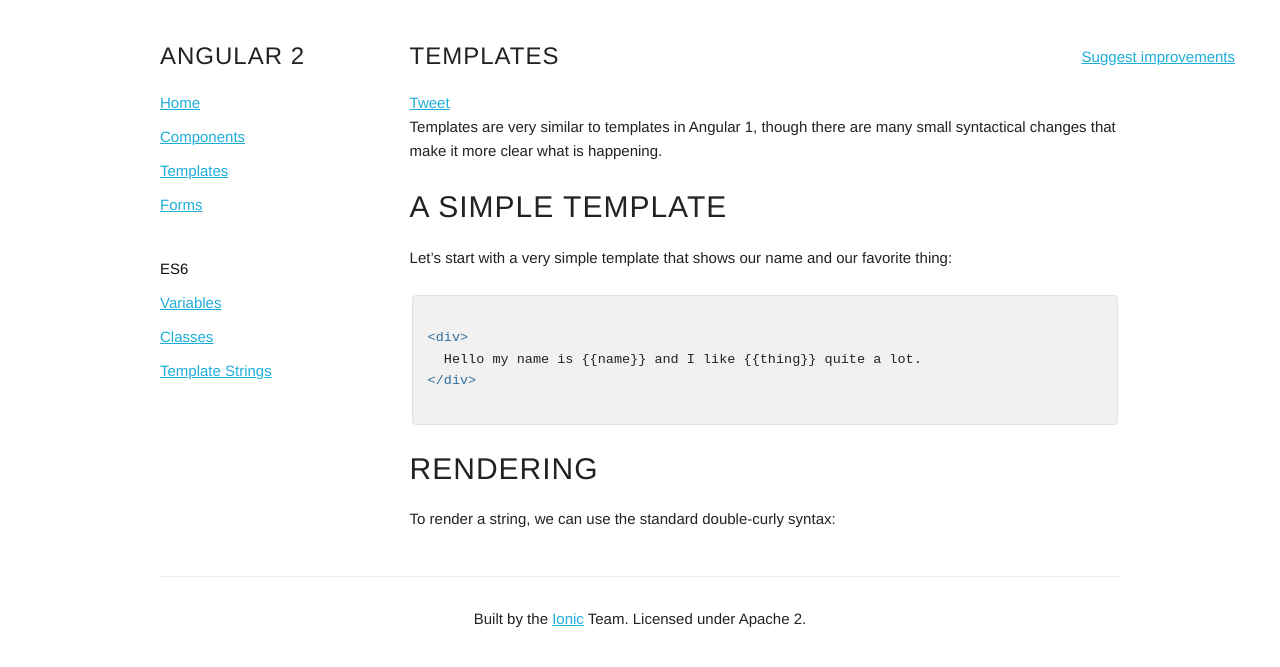
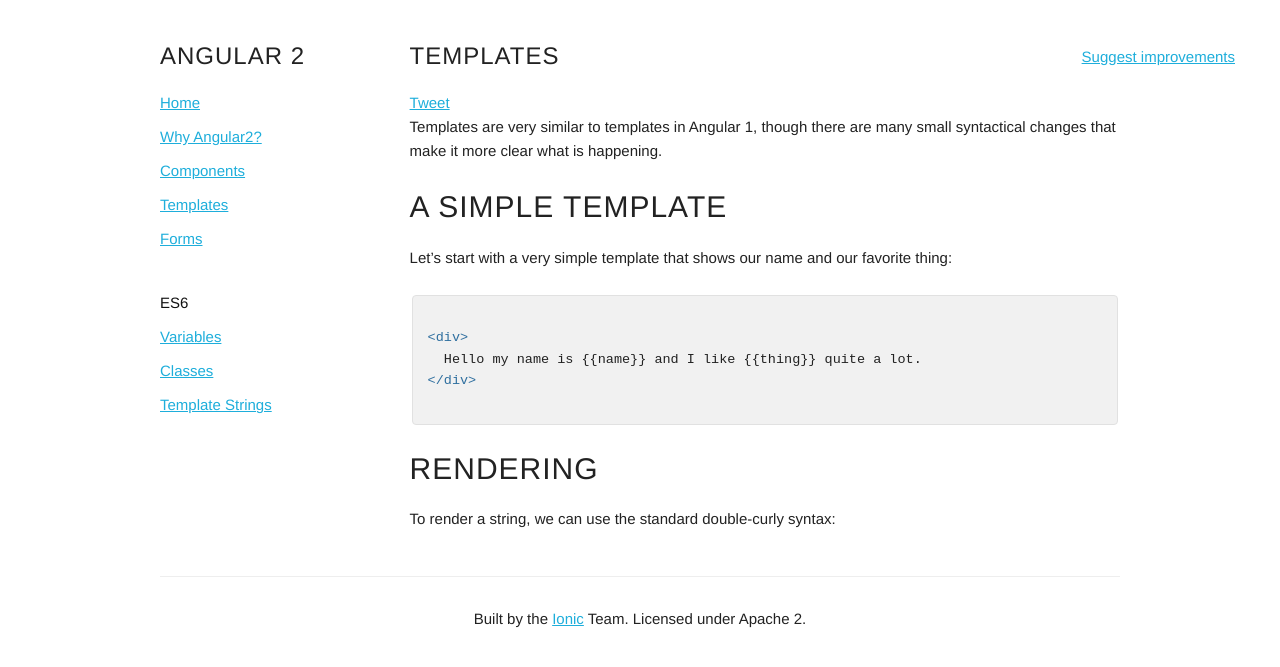
Before and after one commit to koenweyn/learn-angular2, a Jekyll site: the page built from templates/index.md, in a window 1280 px wide. Shown: the top 667 px of the page. Built offline with Jekyll 4.4.1, drawn with Linux system fonts in a browser that asks for light colours; some web fonts are replaced; Markdown is read by kramdown in place of the engine named in the settings; comment, search, counter and statistics services are not loaded.

Commit message:
Update sidebar.html

```diff
--- a/_includes/sidebar.html
+++ b/_includes/sidebar.html
@@ -2,6 +2,7 @@
   <h3>Angular 2</h3>
   <ul>
     <li><a href="/">Home</a></li>
+    <li><a href="/why-angular2">Why Angular2?</a></li>
     <li><a href="/components/">Components</a></li>
     <li><a href="/templates/">Templates</a></li>
     <li><a href="/forms/">Forms</a></li>
```
